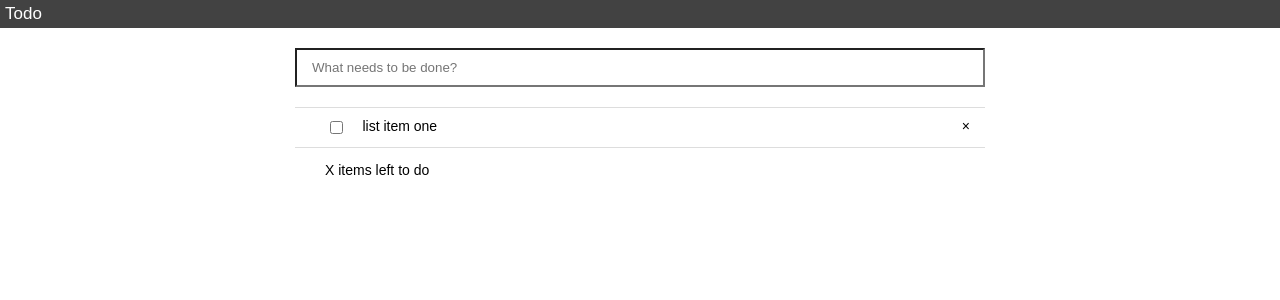
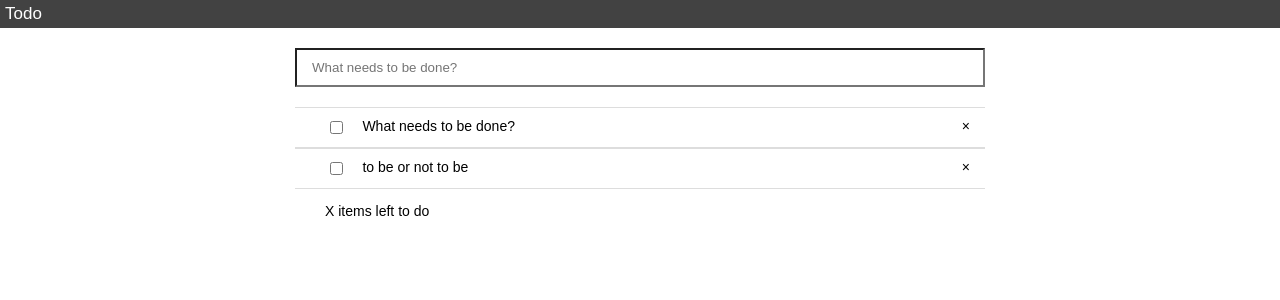
Before and after one commit to sabelogumede/todo-app-spa, an Angular app: page / in a window 1280 px wide. Shown: the top 300 px of the page. Built offline with nearby package versions, Linux system fonts and the light colour scheme.

Commit message:
added a for loop directive to create our todo list

```diff
--- a/src/app/components/todo-list/todo-list.component.html
+++ b/src/app/components/todo-list/todo-list.component.html
@@ -7,9 +7,9 @@
     />
   </form>
 
-  <div class="todo">
+  <div class="todo" *ngFor="let todo of todos">
     <input type="checkbox" class="checkbox" />
-    <div class="content">list item one</div>
+    <div class="content">{{ todo.content }}</div>
     <div class="delete-todo">&times;</div>
   </div>
 
--- a/src/app/components/todo-list/todo-list.component.ts
+++ b/src/app/components/todo-list/todo-list.component.ts
@@ -7,7 +7,6 @@ import { Todo } from '../../models/todo';
   styleUrls: ['./todo-list.component.css']
 })
 export class TodoListComponent implements OnInit {
-
   // Initialize variable
   todos: Todo[] = [];
 
@@ -18,10 +17,15 @@ export class TodoListComponent implements OnInit {
     // todo object data
     this.todos = [
       {
-        content: 'do some work',
+        content: 'What needs to be done?',
+        completed: false
+      },
+      {
+        content: 'to be or not to be',
         completed: false
       }
     ]
+
   }
 
 }
```
